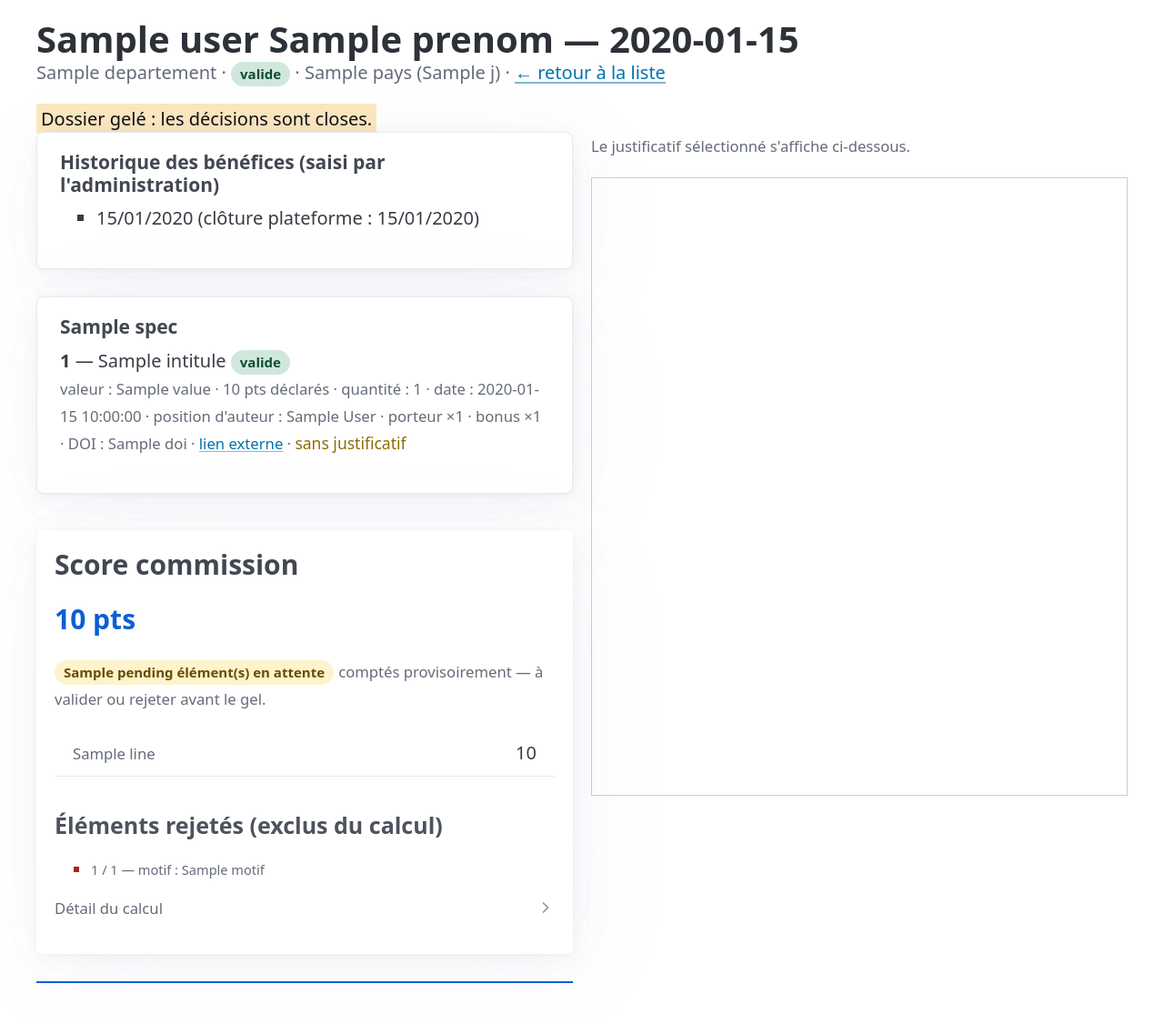
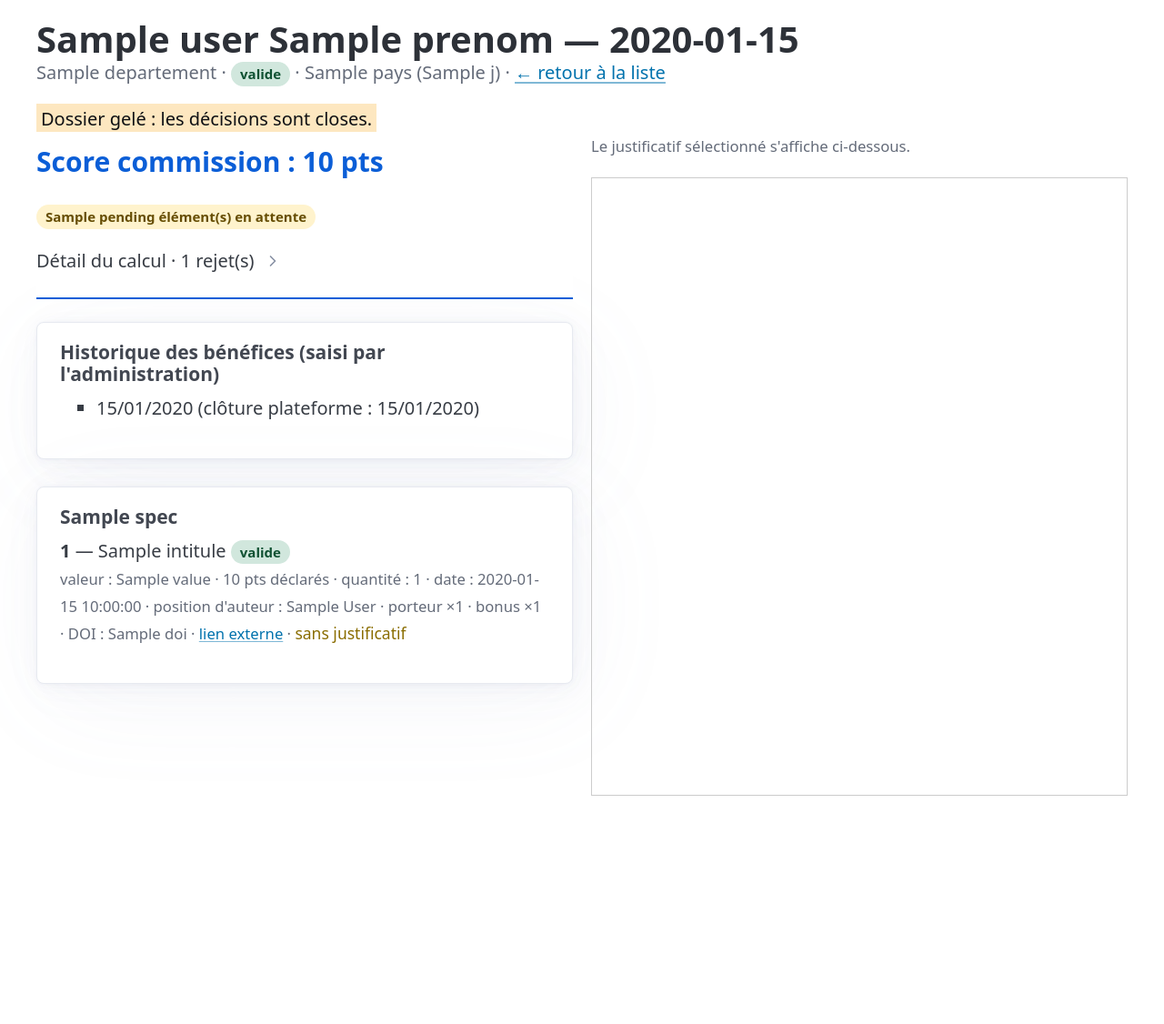
Before and after one commit to SamRepository/classement-stages, a FastAPI app: template webapp/templates/commission/dossier.html in a window 1280 px wide. Shown: the part 110-1236 px from the top of the page at 91% size. After the commit the page ends 985 px from the top, so only its background shows below. Run offline with FastAPI, Linux system fonts and the light colour scheme; the template is opened without the code that fills it: most values are stand-ins (such as "Sample title", 1, 10 or a date in 2020).

Commit message:
Score commission en barre épinglée en haut + test justificatif critères Oui/Non
- Portail commission : « Score commission » déplacé en haut du dossier, en barre
  épinglée (comme mon-dossier) — total et éléments en attente toujours visibles,
  détail/rejets/observations dans un panneau repliable.
- Test : critère fixed (poste supérieur, chapitre, livre ISBN) affiche bien la
  confirmation « ✓ Justificatif déposé » + lien PDF (déjà couvert par le fragment
  partagé justif_link, comme le rang).

171 tests (+1).

```diff
--- a/webapp/templates/commission/dossier.html
+++ b/webapp/templates/commission/dossier.html
@@ -16,6 +16,8 @@
 
 <div class="commission-split">
   <div>
+    {% with oob = false %}{% include "commission/fragments/score.html" %}{% endwith %}
+
     <article class="critere">
       <h3>Historique des bénéfices (saisi par l'administration)</h3>
       {% if benefits %}
@@ -48,8 +50,6 @@
       <button type="submit">Valider le reste du dossier ({{ pending }} en attente)</button>
     </form>
     {% endif %}
-
-    {% with oob = false %}{% include "commission/fragments/score.html" %}{% endwith %}
   </div>
 
   <div>
--- a/webapp/templates/commission/fragments/score.html
+++ b/webapp/templates/commission/fragments/score.html
@@ -1,10 +1,14 @@
 <div id="score-box" {% if oob %}hx-swap-oob="true"{% endif %}>
-  <article>
-    <h3>Score commission</h3>
-    <p class="score-total">{{ breakdown.total|points }} pts</p>
+  {% set warnings = [] %}
+  {% for line in breakdown.lines %}{% for w in line.warnings %}{% set _ = warnings.append(line.label ~ ' : ' ~ w) %}{% endfor %}{% endfor %}
+  <div class="score-bar">
+    <span class="score-total">Score commission&nbsp;: {{ breakdown.total|points }} pts</span>
+    {% if pending %}<span class="badge en_attente">{{ pending }} élément(s) en attente</span>{% endif %}
+    <details class="score-details">
+      <summary>Détail du calcul{% if exclusions %} · {{ exclusions|length }} rejet(s){% endif %}{% if warnings or breakdown.warnings %} · observations{% endif %}</summary>
+      <div class="score-panel">
         {% if pending %}
-    <p><span class="badge en_attente">{{ pending }} élément(s) en attente</span>
-       <small>comptés provisoirement — à valider ou rejeter avant le gel.</small></p>
+        <p><small>Les éléments en attente sont comptés provisoirement — à valider ou rejeter avant le gel.</small></p>
         {% endif %}
         <table>
           <tbody>
@@ -27,8 +31,6 @@
         </ul>
         {% endif %}
 
-    {% set warnings = [] %}
-    {% for line in breakdown.lines %}{% for w in line.warnings %}{% set _ = warnings.append(line.label ~ ' : ' ~ w) %}{% endfor %}{% endfor %}
         {% if warnings or breakdown.warnings %}
         <h4>Observations du moteur (traçabilité)</h4>
         <ul>
@@ -36,14 +38,7 @@
           {% for w in warnings %}<li class="warning">{{ w }}</li>{% endfor %}
         </ul>
         {% endif %}
-
-    <details>
-      <summary><small>Détail du calcul</small></summary>
-      <ul>
-        {% for line in breakdown.lines %}{% for d in line.details %}
-        <li><small>{{ line.label }} : {{ d }}</small></li>
-        {% endfor %}{% endfor %}
-      </ul>
+      </div>
     </details>
-  </article>
   </div>
+</div>
```
Also changed, not shown: docs/roadmap.md (+1 -1 lines), tests/webapp/test_enseignant.py (+16 -0 lines), README.md. Lines whose indentation alone changed are shown as unchanged.
